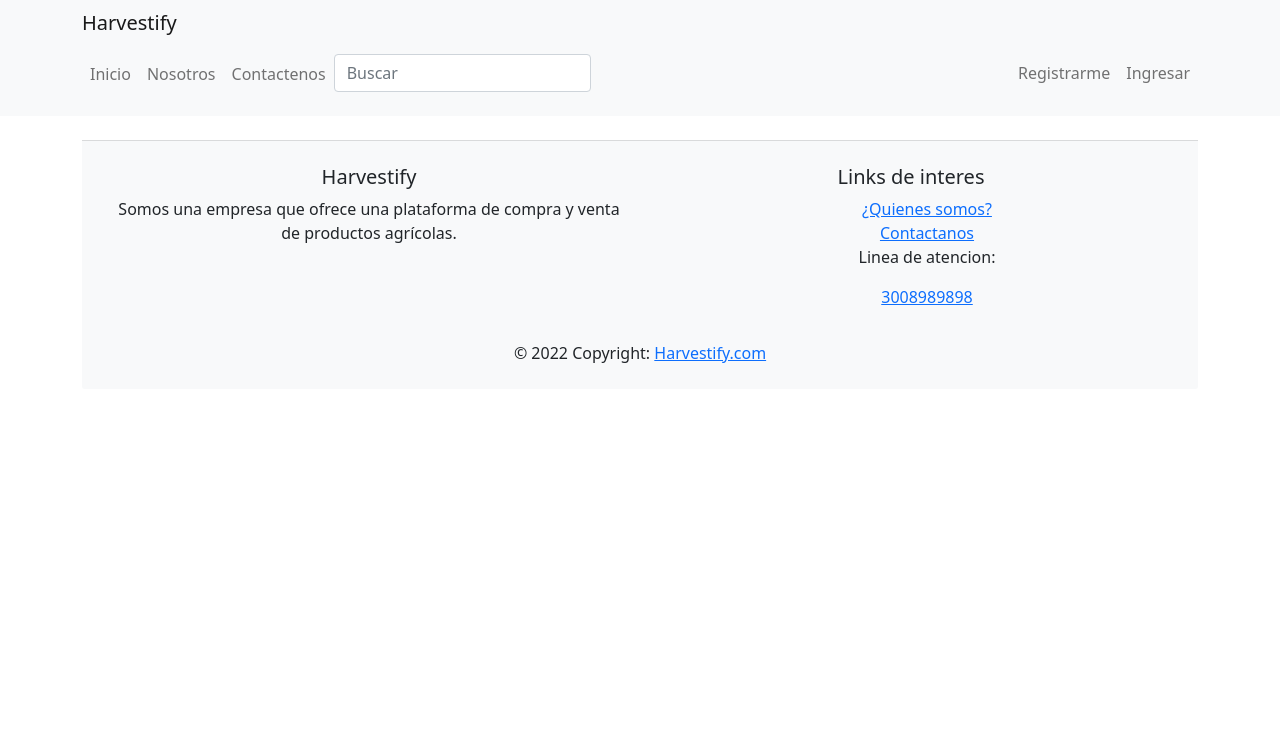
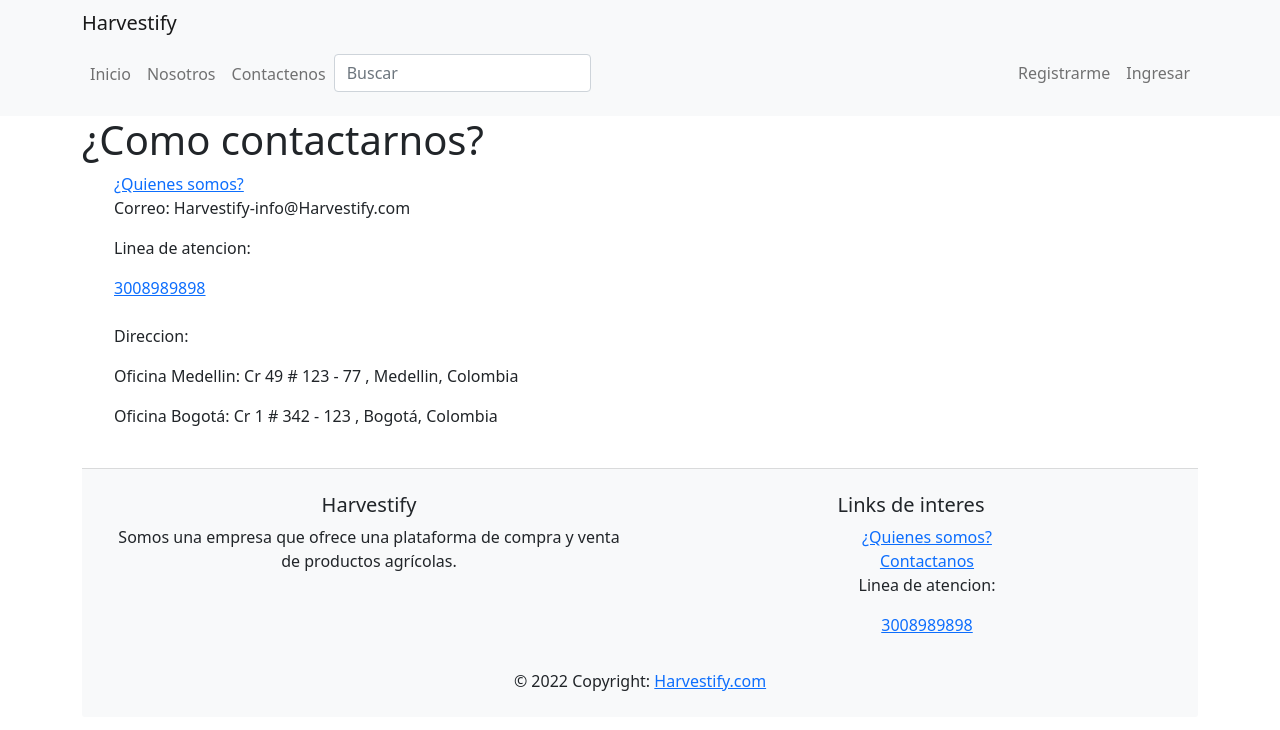
Before and after one commit to juanernestog/har-front, a React (Create React App) app: page /contact in a window 1280 px wide. Shown: the top 730 px of the page. Built offline with nearby package versions, Linux system fonts and the light colour scheme.

Commit message:
Created Contact page

```diff
--- a/src/App.js
+++ b/src/App.js
@@ -19,6 +19,7 @@ const LogInProducers = React.lazy(() => import('./pages/LogInProducers'));
 const ProducerProfile = React.lazy(() => import('./pages/ProducerProfile'));
 const CreateProduct = React.lazy(() => import('./pages/CreateProduct'));
 const LogOut = React.lazy(() => import('./pages/LogOut'));
+const Contact = React.lazy(() => import('./pages/Contact'));
 
 export default function App() {
   const [invalidPage, setInvalidPage] = React.useState(false);
@@ -71,6 +72,7 @@ export default function App() {
                   <Route path="/createProduct" element={<CreateProduct />} />
                   <Route path="/carts/:id" element={<Cart />} />
                   <Route path="/logout" element={<LogOut />} />
+                  <Route path="/contact" element={<Contact />} />
                 </Routes>
               </React.Suspense>
             </Col>
--- /dev/null
+++ b/src/pages/Contact.js
@@ -0,0 +1,30 @@
+import React from 'react';
+
+export default function Contact() {
+  return (
+    <>
+      <h1>¿Como contactarnos?</h1>
+      <p>
+        {' '}
+        <ul>
+          <li className="list-unstyled">
+            <a href="/about"> ¿Quienes somos? </a>
+          </li>
+          <li className="list-unstyled">
+            <p> Correo: Harvestify-info@Harvestify.com </p>
+          </li>
+          <li className="list-unstyled">
+            <p> Linea de atencion:</p>
+            <a href="tel:+573008989898"> 3008989898 </a>
+          </li>
+          <li className="list-unstyled">
+            <br />
+            <p> Direccion:</p>
+            <p> Oficina Medellin: Cr 49 # 123 - 77 , Medellin, Colombia</p>
+            <p> Oficina Bogotá: Cr 1 # 342 - 123 , Bogotá, Colombia </p>
+          </li>
+        </ul>{' '}
+      </p>
+    </>
+  );
+}
```
